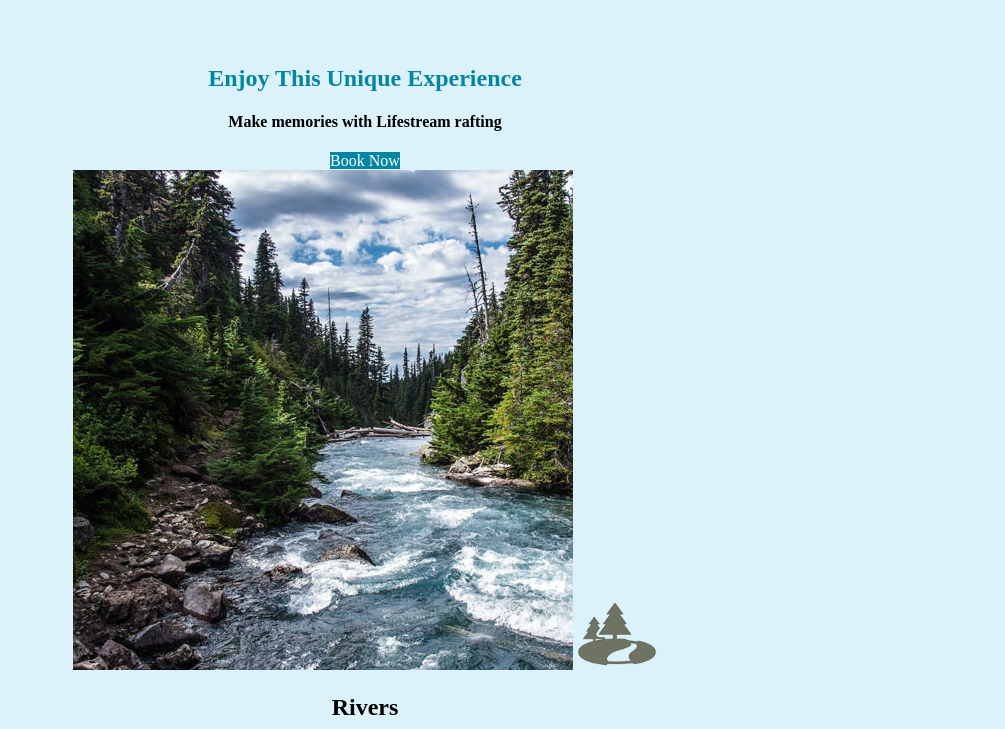
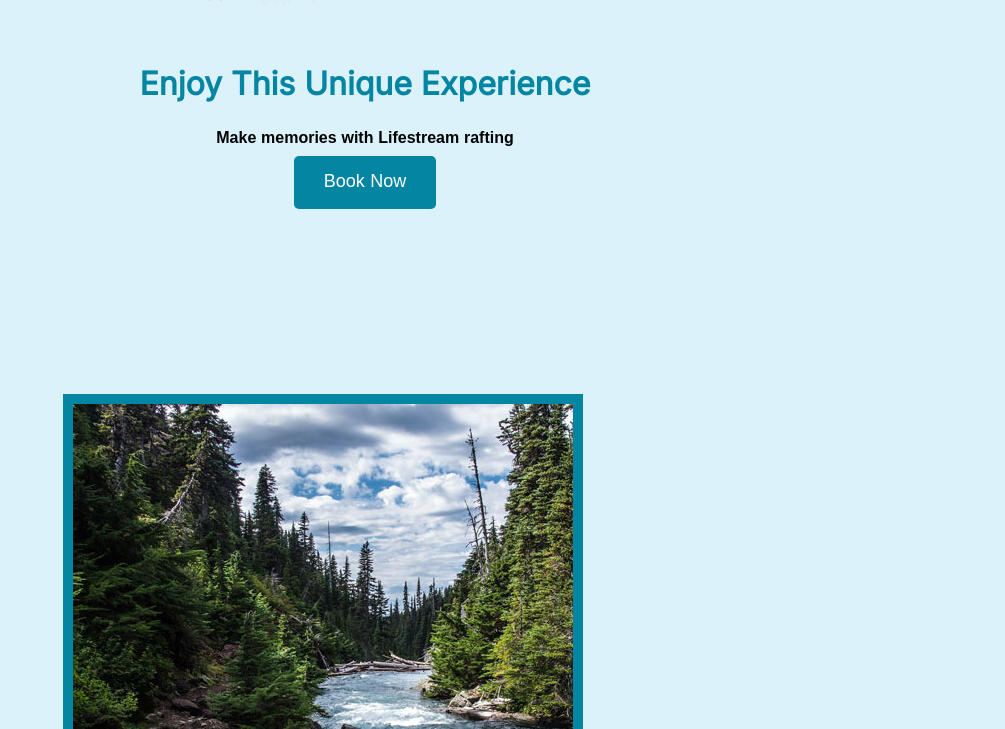
Before and after one commit to paulhfreitas/wdd130, a plain HTML site: page wwr/index.html in a window 1280 px wide. Shown: the part 911-1640 px from the top of the page, without its empty margins (275-1280 px from the left). Drawn offline with Linux system fonts and the light colour scheme.

Commit message:
added more css styling to page

```diff
--- a/wwr/styles/style.css
+++ b/wwr/styles/style.css
@@ -1,3 +1,5 @@
+@import url('https://fonts.googleapis.com/css2?family=Inter&family=Noto+Sans+Gujarati:wght@700&display=swap');
+
 #content {
     max-width: 1600px;
     margin: 0 auto;
@@ -6,6 +8,11 @@ nav a {
     text-align: center;
     color: white;
     text-decoration: none;
+    font-family: 'Noto Sans Gujarati', Arial, Helvetica, sans-serif;
+    padding: 35px;
+}
+h2, h4, a, p {
+    font-family: 'Noto Sans Gujarati', Arial, Helvetica, sans-serif;
 }
 #hero-msg h1, #hero-msg h4 {
     text-align: center;
@@ -16,12 +23,20 @@ nav a {
 main section {
     text-align: center;
 }
+main section img {
+    box-sizing: border-box;
+}
 #background {
     height: 725px;
     background-color: #0485a2;
 }
 body {
     background-color: #dbf2fa;
+    margin: 0;
+    padding: 0;
+}
+h2 {
+    margin: 0;
 }
 header {
     background-color: #0485a2;
@@ -34,6 +49,10 @@ nav a:hover {
     background-color: #0485a2;
     color: white;
     text-decoration: none;
+    font-size: 18px;
+    padding: 15px 30px;
+    margin-top: 50px;
+    border-radius: 5px;
 }
 .book:hover, .join:hover {
     background-color: #1a2c34;
@@ -41,10 +60,14 @@ nav a:hover {
 }
 .msg {
     background-color: white;
+    line-height: 1.5em;
+    padding: 35px;
 }
 footer {
     background-color: white;
     color: black;
+    padding: 25px 50px;
+    margin-top: 200px;
 }
 footer a {
     color: black;
@@ -59,24 +82,43 @@ footer p {
 footer p a:hover {
     text-decoration: underline;
 }
+footer .social img {
+    padding-top: 15px;
+}
 .home-title {
     color: #0485a2;
+    font-family: Inter, Verdana, Tahoma, sans-serif;
+    font-size: 2em;
+    margin-top: 10px;
 }
 h4 {
     color: black;
 }
 .msg h2 {
     color: #0485a2;
+    font-family: Inter, Verdana, Tahoma, sans-serif;
 }
 .msg p {
     color: black;
+    font-size: .8em;
+    padding-bottom: 15px;
 }
 .logo {
     width: 80px;
 }
+#logo_link{
+    padding-top: 5px;
+}
 .icon {
     width: 80px;
+    padding-top: 10px;
 }
 #hero-img {
     width: 100%;
 }
+.rivers-card, .camping-card, .rapids-card, .mountains {
+    margin: 200px 0;
+}
+.card-img {
+    border: 10px solid #0485a2;
+}
```
